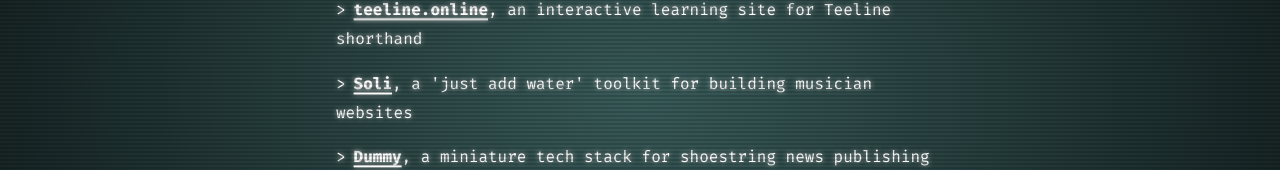
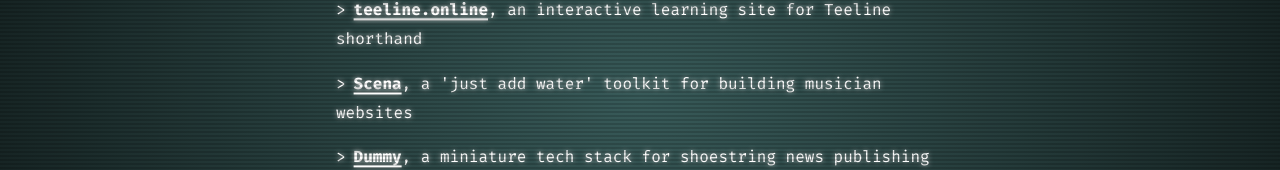
Before and after one commit to gonzo-engineering/gonzo-dot-engineering, a SvelteKit app: page / in a window 1280 px wide. Shown: the part 303-473 px from the top of the page. Built offline with nearby package versions, Linux system fonts and the light colour scheme.

Commit message:
Change Soli to Scena

```diff
--- a/src/routes/+page.svelte
+++ b/src/routes/+page.svelte
@@ -23,7 +23,7 @@
 			shorthand
 		</li>
 		<li>
-			<a href="https://github.com/gonzo-engineering/soli">Soli</a>, a 'just add water' toolkit for
+			<a href="https://github.com/gonzo-engineering/scena">Scena</a>, a 'just add water' toolkit for
 			building musician websites
 		</li>
 		<li>
```
